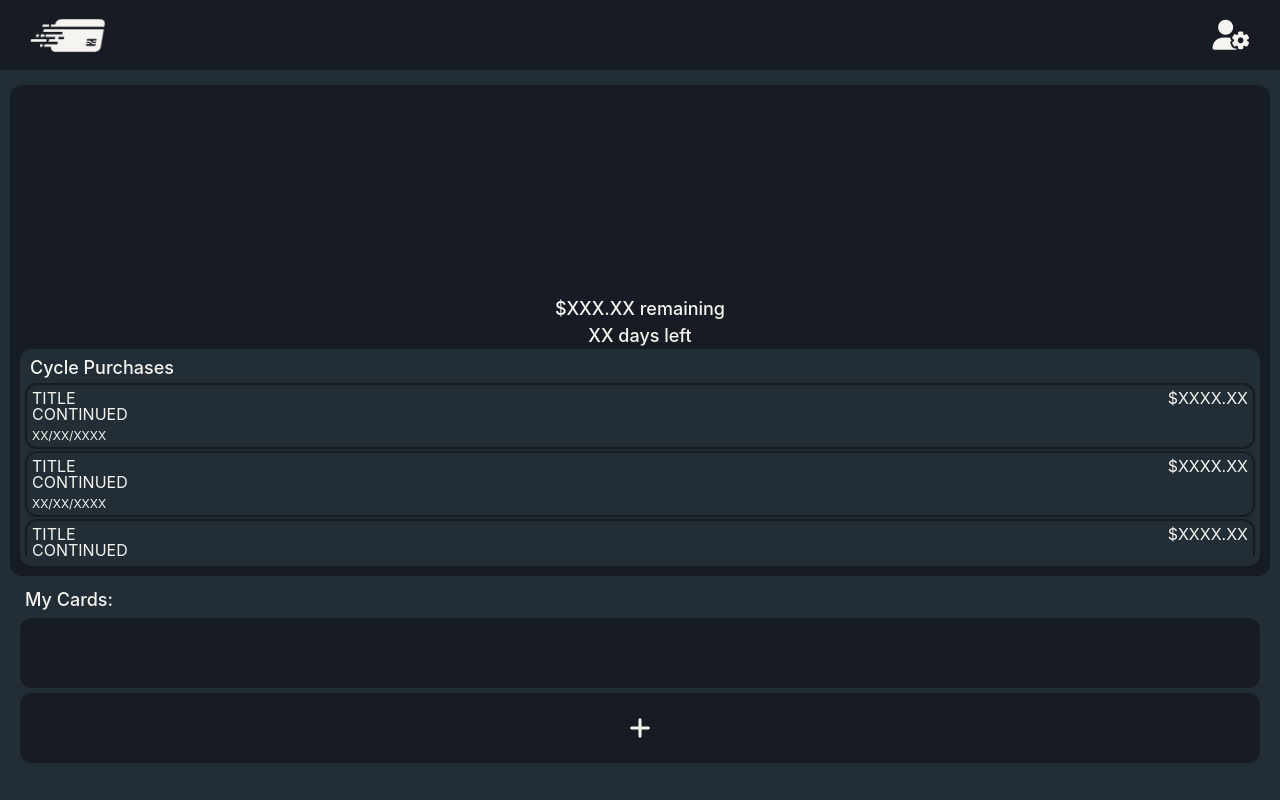
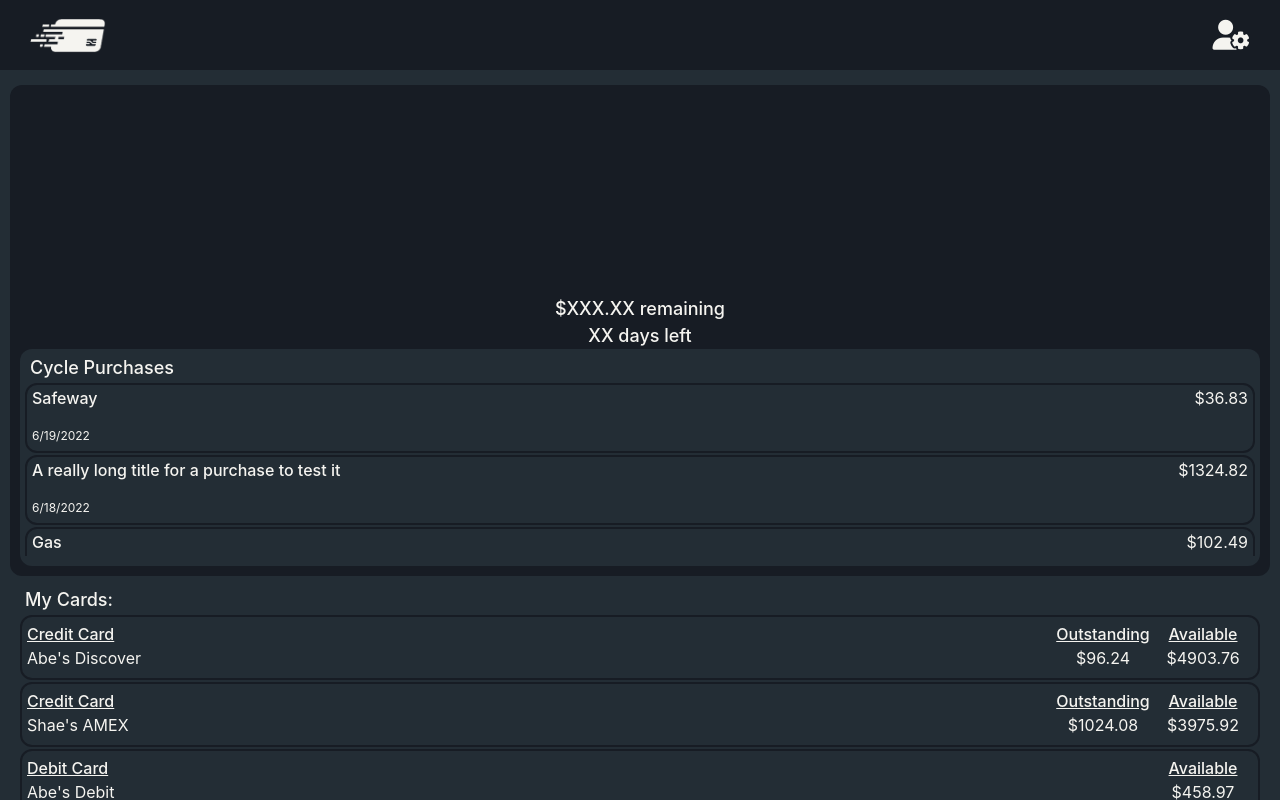
Before and after one commit to honestabej/cctracker, a React (Create React App) app in the folder react-fe/: page /dashboard in a window 1280 px wide. Built offline with nearby package versions, Linux system fonts and the light colour scheme.

Commit message:
Finished list cell components

```diff
--- a/react-fe/src/components/ListCells/CreditListCell.jsx
+++ b/react-fe/src/components/ListCells/CreditListCell.jsx
@@ -4,7 +4,18 @@ import './CreditListCell.scss';
 const CreditListCell = (prop) => {
   return (
     <li id="credit-cell">
-        Credit Cell
+      <div className="credit-name-container">
+        <div className="credit-name-title">Credit Card</div>
+        <div className="credit-name">{prop.name}</div>
+      </div>
+      <div className="credit-outstanding-container">
+        <div className="credit-outstanding-title">Outstanding</div>
+        <div className="credit-outstanding">${prop.outstanding}</div>
+      </div>
+      <div className="credit-available-container">
+        <div className="credit-available-title">Available</div>
+        <div className="credit-available">${prop.available}</div>
+      </div>
     </li>
   )
   }
--- a/react-fe/src/components/ListCells/CreditListCell.scss
+++ b/react-fe/src/components/ListCells/CreditListCell.scss
@@ -2,10 +2,54 @@
 
 li#credit-cell {
   background: transparent;
-  height: 66px;
+  min-height: 65px;
+  height: fit-content;
   width: 100%;
   padding: 5px;
   border-radius: $borderRadius;
   border: 2px solid $siteBlack;
   margin: 2px 0px;
+  display: flex;
 }
+
+.credit-name-container {
+  width: calc(100% - 200px);
+  min-width: 90px;
+  float: left;
+}
+
+.credit-name-title {
+  font-size: 16px;
+  font-weight: 500;
+  text-decoration: underline;
+}
+
+.credit-outstanding-container {
+  min-width: 100px;
+}
+
+.credit-outstanding-title {
+  text-align: center;
+  font-size: 16px;
+  font-weight: 500;
+  text-decoration: underline;
+}
+
+.credit-outstanding {
+  text-align: center;
+}
+
+.credit-available-container {
+  min-width: 100px;
+}
+
+.credit-available-title {
+  text-align: center;
+  font-size: 16px;
+  font-weight: 500;
+  text-decoration: underline;
+}
+
+.credit-available {
+  text-align: center;
+}
--- a/react-fe/src/components/ListCells/DebitListCell.jsx
+++ b/react-fe/src/components/ListCells/DebitListCell.jsx
@@ -4,7 +4,14 @@ import './DebitListCell.scss';
 const DebitListCell = (prop) => {
   return (
     <li id="debit-cell">
-        Debit Cell
+      <div className="debit-name-container">
+        <div className="debit-name-title">Debit Card</div>
+        <div className="debit-name">{prop.name}</div>
+      </div>
+      <div className="debit-available-container">
+        <div className="debit-available-title">Available</div>
+        <div className="debit-available">${prop.available}</div>
+      </div>
     </li>
   )
   }
--- a/react-fe/src/components/ListCells/DebitListCell.scss
+++ b/react-fe/src/components/ListCells/DebitListCell.scss
@@ -2,10 +2,39 @@
 
 li#debit-cell {
   background: transparent;
-  height: 66px;
+  min-height: 65px;
+  height: fit-content;
   width: 100%;
   padding: 5px;
   border-radius: $borderRadius;
   border: 2px solid $siteBlack;
   margin: 2px 0px;
+  display: flex;
 }
+
+.debit-name-container {
+  width: calc(100% - 100px);
+  min-width: 90px;
+  float: left;
+}
+
+.debit-name-title {
+  font-size: 16px;
+  font-weight: 500;
+  text-decoration: underline;
+}
+
+.debit-available-container {
+  min-width: 100px;
+}
+
+.debit-available-title {
+  text-align: center;
+  font-size: 16px;
+  font-weight: 500;
+  text-decoration: underline;
+}
+
+.debit-available {
+  text-align: center;
+}
--- a/react-fe/src/components/ListCells/PurchaseListCell.jsx
+++ b/react-fe/src/components/ListCells/PurchaseListCell.jsx
@@ -5,11 +5,11 @@ const PurchaseListCell = (prop) => {
   return (
     <li id="purchase-cell">
       <div className="title-amt">
-        <div className="title">TITLE <br /> CONTINUED</div>
-        <div className="amt">$XXXX.XX</div>
+        <div className="title">{prop.title}</div>
+        <div className="amt">${prop.amt}</div>
       </div>
       <div className="date">
-        <span>XX/XX/XXXX</span>
+        <span>{prop.date}</span>
       </div>
     </li>
   )
--- a/react-fe/src/components/ListCells/PurchaseListCell.scss
+++ b/react-fe/src/components/ListCells/PurchaseListCell.scss
@@ -2,7 +2,8 @@
 
 li#purchase-cell {
   background: transparent;
-  height: 66px;
+  height: fit-content;
+  min-height: 70px;
   width: 100%;
   padding: 5px;
   border-radius: $borderRadius;
@@ -19,9 +20,12 @@ li#purchase-cell {
 .title {
   width: 75%;
   line-height: 16px;
+  font-size: 16px;
+  font-weight: 500;
 }
 
 .amt {
+  min-width: 100px;
   width: 25%;
   line-height: 16px;
   text-align: right;
--- a/react-fe/src/pages/Dashboard/Dashboard.jsx
+++ b/react-fe/src/pages/Dashboard/Dashboard.jsx
@@ -2,6 +2,9 @@ import React from 'react';
 import './Dashboard.scss';
 import HeaderLogin from '../../components/Header/HeaderLogin';
 import InputBox from './../../components/InputBox/InputBox';
+import PurchaseListCell from '../../components/ListCells/PurchaseListCell';
+import CreditListCell from '../../components/ListCells/CreditListCell';
+import DebitListCell from '../../components/ListCells/DebitListCell';
 
 export default function Dashboard() {
   return(
@@ -19,60 +22,23 @@ export default function Dashboard() {
           <div className="purchase-list">
             <div className="purchase-title"> Cycle Purchases </div>
             <ul>
-              <li>
-                <div className="title-amt">
-                  <div className="title">TITLE <br /> CONTINUED</div>
-                  <div className="amt">$XXXX.XX</div>
-                </div>
-                <div className="date">
-                  <span>XX/XX/XXXX</span>
-                </div>
-              </li>
-              <li>
-                <div className="title-amt">
-                  <div className="title">TITLE <br /> CONTINUED</div>
-                  <div className="amt">$XXXX.XX</div>
-                </div>
-                <div className="date">
-                  <span>XX/XX/XXXX</span>
-                </div>
-              </li>
-              <li>
-                <div className="title-amt">
-                  <div className="title">TITLE <br /> CONTINUED</div>
-                  <div className="amt">$XXXX.XX</div>
-                </div>
-                <div className="date">
-                  <span>XX/XX/XXXX</span>
-                </div>
-              </li>
-              <li>
-                <div className="title-amt">
-                  <div className="title">TITLE <br /> CONTINUED</div>
-                  <div className="amt">$XXXX.XX</div>
-                </div>
-                <div className="date">
-                  <span>XX/XX/XXXX</span>
-                </div>
-              </li>
-              <li>
-                <div className="title-amt">
-                  <div className="title">TITLE <br /> CONTINUED</div>
-                  <div className="amt">$XXXX.XX</div>
-                </div>
-                <div className="date">
-                  <span>XX/XX/XXXX</span>
-                </div>
-              </li>
+              <PurchaseListCell title="Safeway" amt="36.83" date="6/19/2022" />
+              <PurchaseListCell title="A really long title for a purchase to test it" amt="1324.82" date="6/18/2022" />
+              <PurchaseListCell title="Gas" amt="102.49" date="6/18/2022" />
+              <PurchaseListCell title="McDonalds" amt="12.18" date="6/15/2022" />
+              <PurchaseListCell title="Target" amt="5.68" date="6/10/2022" />
+              <PurchaseListCell title="Safeway" amt="92.63" date="6/10/2022" />
             </ul>
           </div>
         </div>
         <div className="cards-col">
           <div className="cards-title">My Cards: </div>
           <ul>
-            <li id="credit">
-
-            </li>
+            <CreditListCell name="Abe's Discover" outstanding="96.24" available="4903.76" />
+            <CreditListCell name="Shae's AMEX" outstanding="1024.08" available="3975.92"/>
+            <DebitListCell name="Abe's Debit" available="458.97" />
+            <DebitListCell name="Abe and Shae Debit" available="1452.98" />
+            <DebitListCell name="Shae's Debit" available="398.74" />
 
             <li id="add-new">
               <i class="fa-solid fa-plus" />
```
